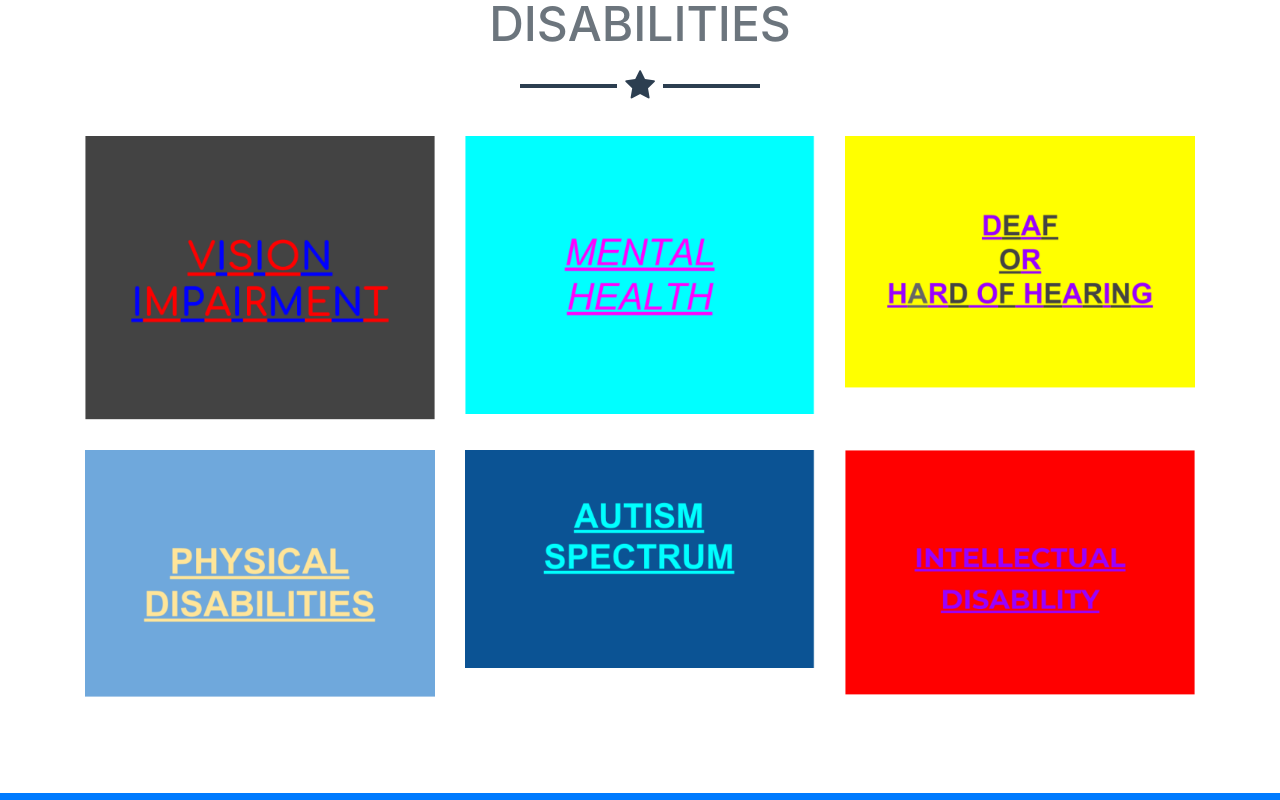
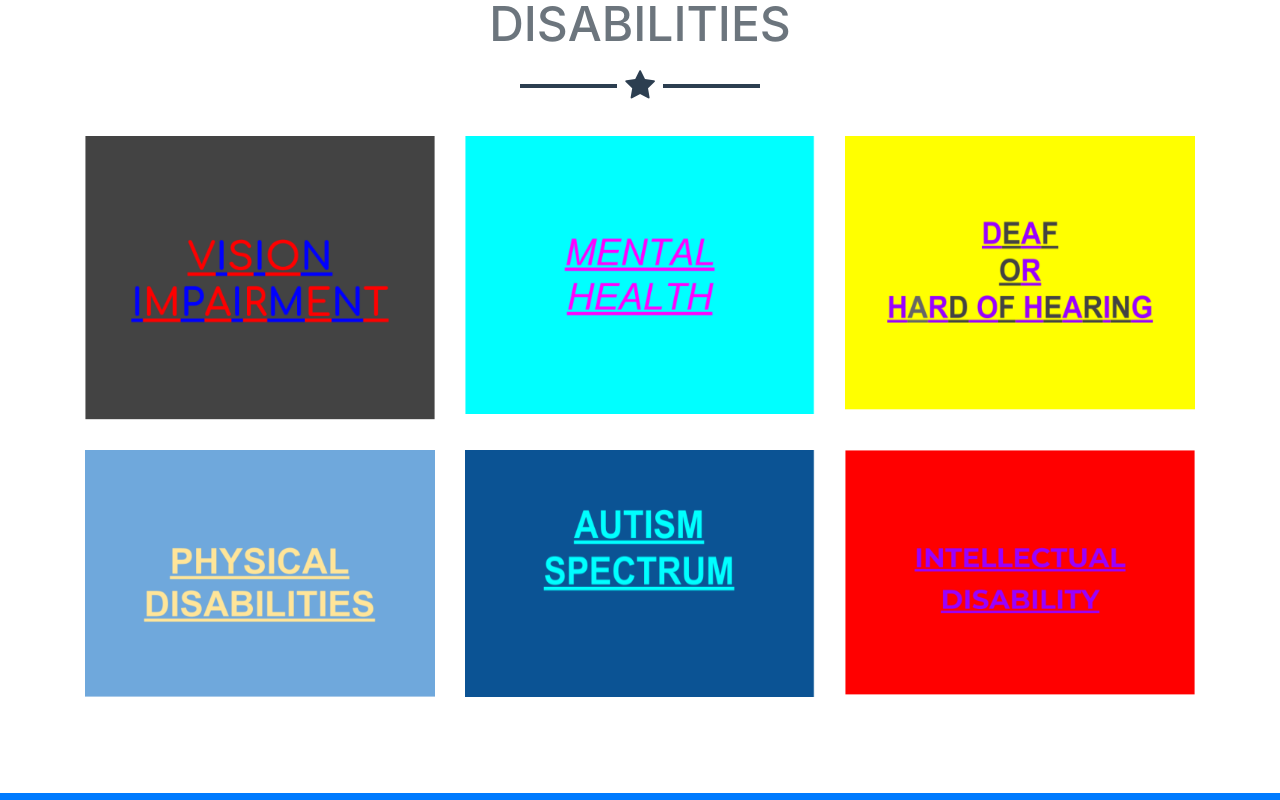
Before and after one commit to spicy-peppers/diability-awareness, a website with bundled scripts: page index.html in a window 1280 px wide. Shown: the part 840-1640 px from the top of the page. Built offline with nearby package versions, Linux system fonts and the light colour scheme.

Commit message:
changed image size

```diff
--- a/index.html
+++ b/index.html
@@ -100,7 +100,7 @@
                   <i class="fa fa-search-plus fa-3x"></i>
                 </div>
               </div>
-              <img class="img-fluid" src="img/portfolio/deaf.png" alt="">
+              <img class="img-fluid" src="img/portfolio/deaf.png" alt="" style="width:350px;height:275px;">
             </a>
           </div>
 
@@ -121,7 +121,7 @@
                   <i class="fa fa-search-plus fa-3x"></i>
                 </div>
               </div>
-              <img class="img-fluid" src="img/Portfolio/autism.png" alt="">
+              <img class="img-fluid" src="img/Portfolio/autism.png" alt="" style="width:350px;height:247px;" >
             </a>
           </div>
           <div class="col-md-6 col-lg-4">
@@ -300,7 +300,7 @@ This website serves the purpose of showing the ranges of disabilities and the ef
                   <i class="fa fa-search-plus fa-3x"></i>
                 </div>
               </div>
-              <img class="img-fluid" src="img/portfolio/defsup.png" alt="">
+              <img class="img-fluid" src="img/portfolio/defsup.png" alt="" style="width:600px;height:350px;">
             </a>
           </div>
           <div class="col-md-6 col-lg-4">
@@ -496,7 +496,7 @@ This website serves the purpose of showing the ranges of disabilities and the ef
               <hr class="star-dark mb-5">
 
 
-              <img class="img-fluid mb-5" src="img/portfolio/autismblob.png" alt="">
+              <img class="img-fluid mb-5" src="img/portfolio/autismblob.png" alt="" >
 <p class="mb-5">There isn’t just cause as to why someone may have autism. Its due a mixture of both genetic and nongenetic reasons. Autism it something many children are born with. Those with autism struggle with social interacting, communicating, and behaving. This disability is not curable but like mental illness can be treated with things like speech therapy an educational support.</p>
  <p class="mb-5">Children with autism often stutter, and have a difficult time speaking to people, that is if they have interest in speaking to other children. Because of this disadvantage there are offensive things people say to those with autism, however just because you have a disadvantage doesn’t mean you cant be smart or do great things! People with autism try their best, what they need is to gain confidence in themselves and realize their not alone!</p>
 <a> Want to see a video explaining this disorder?<p Click</a>
```
